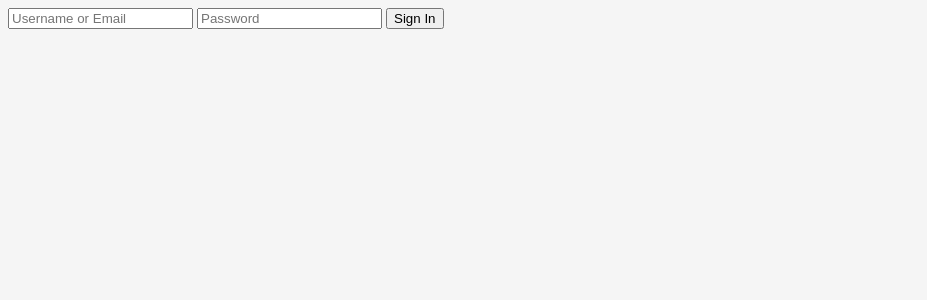
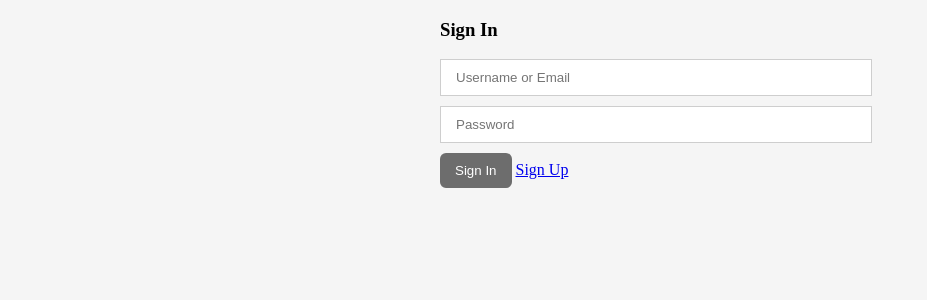
Before and after one commit to scmt-dev/php-job, a PHP site: page /job/sign-in.php in a window 1280 px wide. Shown: the top 300 px of the page, without its empty margins (0-927 px from the left). Run offline with PHP 8.4, Linux system fonts and the light colour scheme.

Commit message:
add style form signin

```diff
--- a/assets/css/style.css
+++ b/assets/css/style.css
@@ -21,3 +21,10 @@ body{
     cursor: pointer;
     border-radius: 6px;
 }
+.w100{
+    width: 100%;
+    display: block;
+}
+.mb{
+    margin-bottom: 10px;
+}
--- a/sign-in.php
+++ b/sign-in.php
@@ -32,10 +32,12 @@ if (isset($_POST['submit'])) {
 include_once 'header.php';
 ?>
 
-<form action="" method="post">
-    <input type="text" name="username" placeholder="Username or Email">
-    <input type="password" name="password" placeholder="Password">
-    <input type="submit" name="submit" value="Sign In">
+<form action="" method="post" class="div-center" style="width:400px">
+    <h3>Sign In</h3>
+    <input type="text" name="username" placeholder="Username or Email" class="control w100 mb">
+    <input type="password" name="password" placeholder="Password"  class="control w100 mb">
+    <input type="submit" name="submit" value="Sign In" class="btn">
+    <a href="sign-up.php">Sign Up</a>
     <div>
         <?php echo $message; ?>
     </div>
```
Also changed, not shown: index.php (+7 -14 lines).
